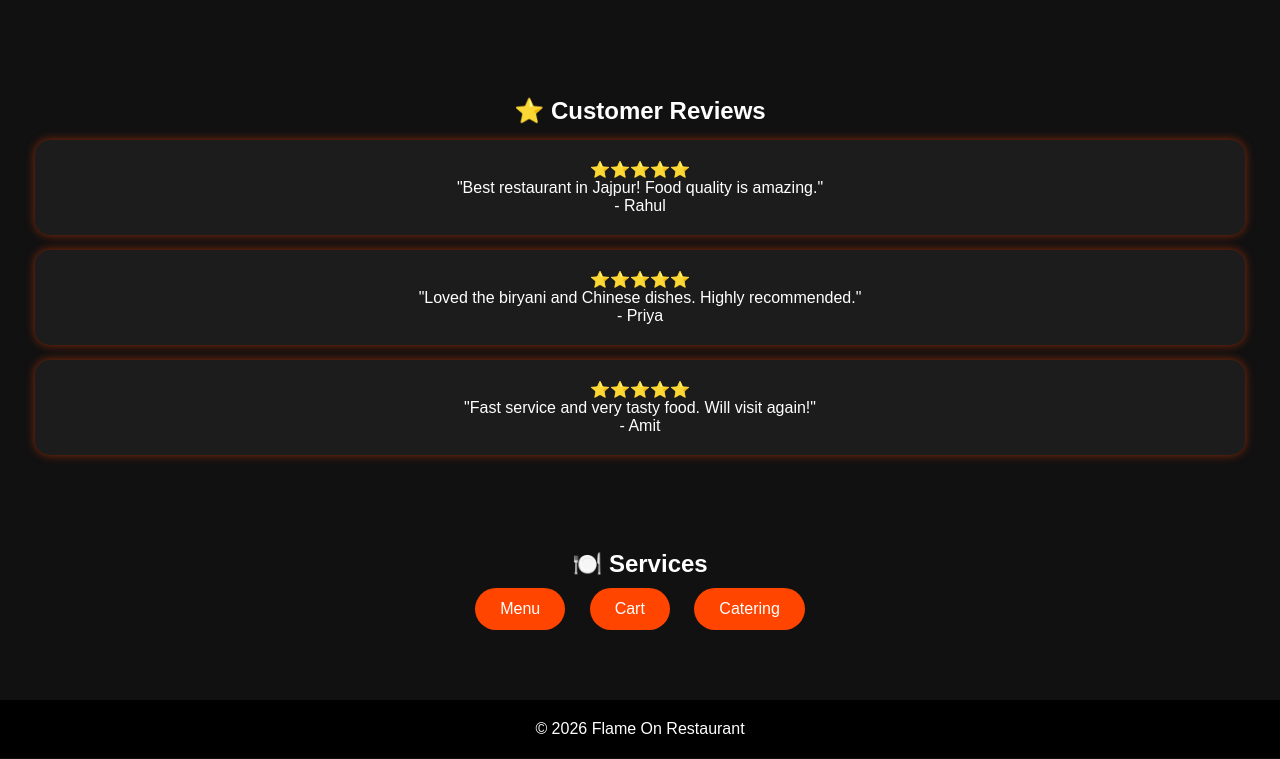
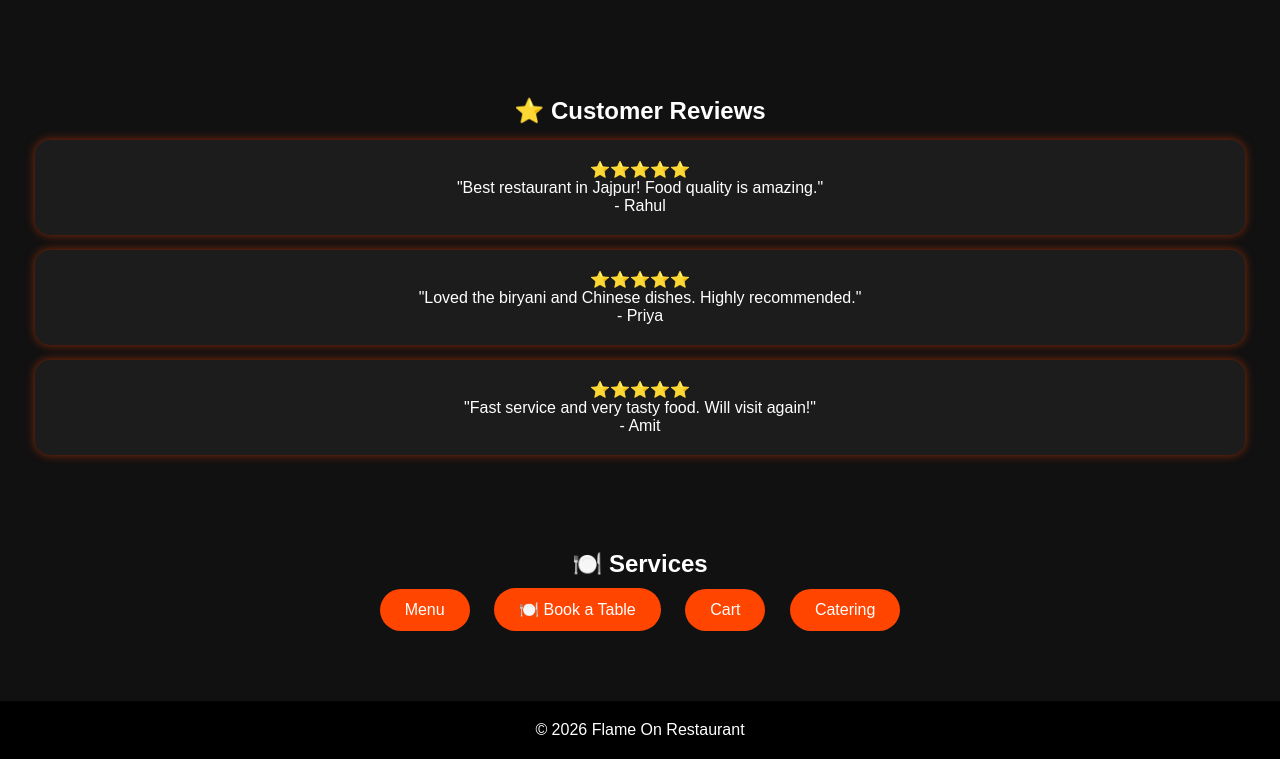
Before and after one commit to dhirajpadhi2-wq/Flame-on-restaurant-, a plain HTML site: page index.html in a window 1280 px wide. Shown: the part 1378-2137 px from the top of the page. Drawn offline with Linux system fonts and the light colour scheme.

Commit message:
Update index.html

```diff
--- a/index.html
+++ b/index.html
@@ -149,6 +149,7 @@ Open in Google Maps
 <div class="section">
 <h2>🍽️ Services</h2>
 <a href="menu.html" class="btn">Menu</a>
+<a href="table-booking.html" class="btn">🍽️ Book a Table</a>
 <a href="cart.html" class="btn">Cart</a>
 <a href="catering.html" class="btn">Catering</a>
 </div>
```
